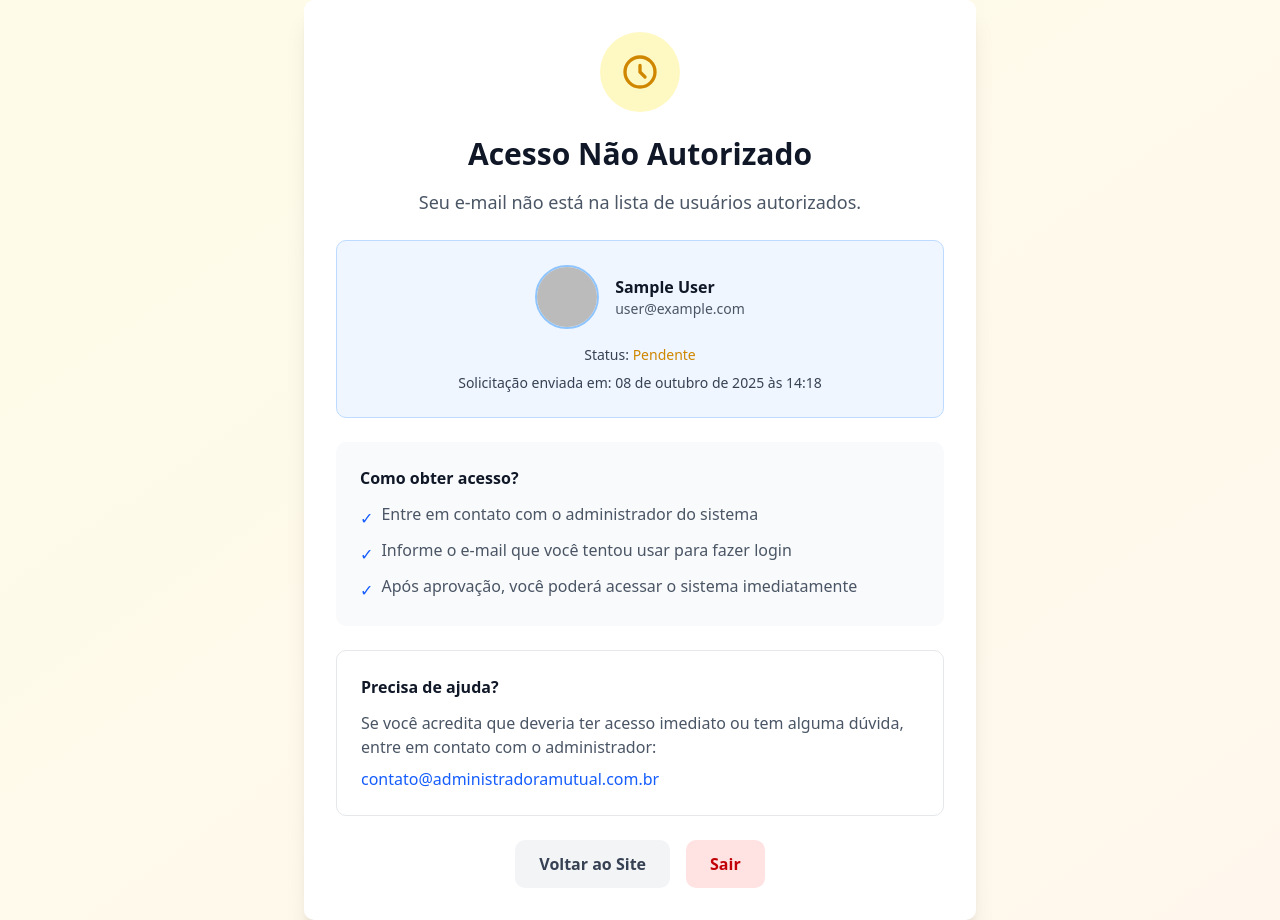
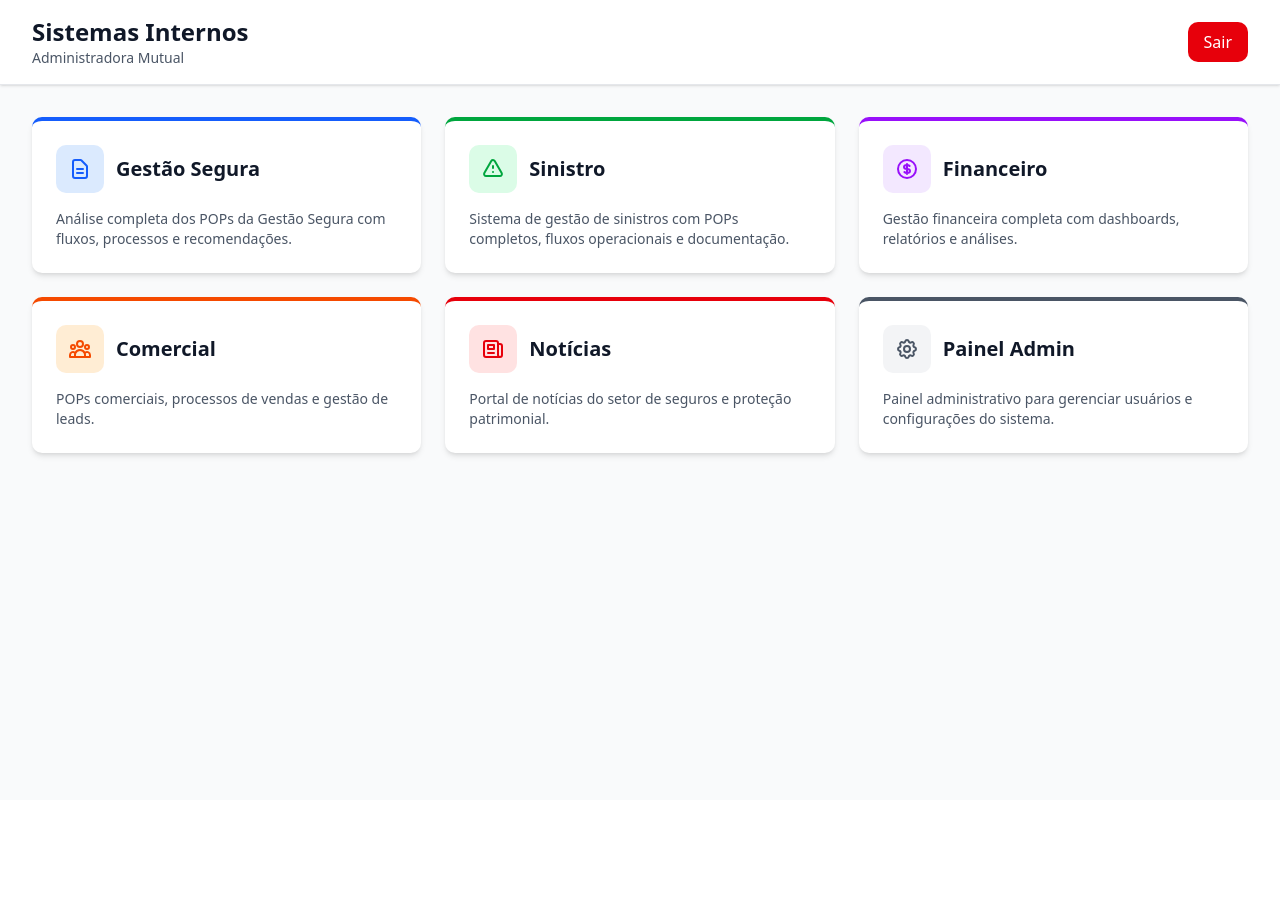
Before and after one commit to alessandro2401/administradora-mutual-novo, a React (Vite) app: page /sistemas-internos in a window 1280 px wide. Before the commit this address led to /acesso-negado. After the commit the page ends 800 px from the top, so only its background shows below. Built offline with nearby package versions, Linux system fonts and the light colour scheme; no server answers; the database is empty; sample sign-in values are in the browser's storage.

Commit message:
feat: implementar autenticação por senha única simples

```diff
--- /dev/null
+++ b/src/components/LoginSimples.jsx
@@ -0,0 +1,94 @@
+import { useState } from 'react';
+import { useNavigate } from 'react-router-dom';
+
+const LoginSimples = () => {
+  const [password, setPassword] = useState('');
+  const [error, setError] = useState('');
+  const [loading, setLoading] = useState(false);
+  const navigate = useNavigate();
+
+  // Senha armazenada (em produção, isso viria de variável de ambiente)
+  const CORRECT_PASSWORD = 'Mutual@2025br';
+
+  const handleSubmit = (e) => {
+    e.preventDefault();
+    setError('');
+    setLoading(true);
+
+    // Simular um pequeno delay para parecer mais natural
+    setTimeout(() => {
+      if (password === CORRECT_PASSWORD) {
+        // Armazenar autenticação no sessionStorage
+        sessionStorage.setItem('authenticated', 'true');
+        sessionStorage.setItem('authTime', Date.now().toString());
+        navigate('/sistemas-internos');
+      } else {
+        setError('Senha incorreta. Tente novamente.');
+        setPassword('');
+      }
+      setLoading(false);
+    }, 500);
+  };
+
+  return (
+    <div className="min-h-screen flex items-center justify-center bg-gradient-to-br from-blue-50 to-blue-100">
+      <div className="max-w-md w-full bg-white rounded-lg shadow-xl p-8">
+        <div className="text-center mb-8">
+          <div className="mx-auto w-16 h-16 bg-blue-600 rounded-full flex items-center justify-center mb-4">
+            <svg className="w-8 h-8 text-white" fill="none" stroke="currentColor" viewBox="0 0 24 24">
+              <path strokeLinecap="round" strokeLinejoin="round" strokeWidth={2} d="M12 15v2m-6 4h12a2 2 0 002-2v-6a2 2 0 00-2-2H6a2 2 0 00-2 2v6a2 2 0 002 2zm10-10V7a4 4 0 00-8 0v4h8z" />
+            </svg>
+          </div>
+          <h1 className="text-3xl font-bold text-gray-900 mb-2">
+            Sistemas Internos
+          </h1>
+          <p className="text-gray-600">
+            Administradora Mutual
+          </p>
+        </div>
+
+        <form onSubmit={handleSubmit} className="space-y-4">
+          <div>
+            <label htmlFor="password" className="block text-sm font-medium text-gray-700 mb-2">
+              Senha de Acesso
+            </label>
+            <input
+              type="password"
+              id="password"
+              value={password}
+              onChange={(e) => setPassword(e.target.value)}
+              className="w-full px-4 py-3 border-2 border-gray-300 rounded-lg focus:border-blue-500 focus:outline-none transition-colors"
+              placeholder="Digite a senha"
+              disabled={loading}
+              autoFocus
+            />
+          </div>
+
+          {error && (
+            <div className="bg-red-50 border border-red-200 text-red-700 px-4 py-3 rounded-lg text-sm">
+              {error}
+            </div>
+          )}
+
+          <button
+            type="submit"
+            disabled={loading || !password}
+            className="w-full bg-blue-600 text-white font-semibold py-3 rounded-lg hover:bg-blue-700 transition-colors disabled:opacity-50 disabled:cursor-not-allowed"
+          >
+            {loading ? 'Verificando...' : 'Entrar'}
+          </button>
+        </form>
+
+        <div className="mt-8 pt-6 border-t border-gray-200">
+          <p className="text-sm text-gray-500 text-center">
+            Acesso restrito a usuários autorizados.
+            <br />
+            Caso não tenha a senha, entre em contato com o administrador.
+          </p>
+        </div>
+      </div>
+    </div>
+  );
+};
+
+export default LoginSimples;
--- /dev/null
+++ b/src/components/ProtectedRouteSimples.jsx
@@ -0,0 +1,26 @@
+import { Navigate } from 'react-router-dom';
+
+const ProtectedRouteSimples = ({ children }) => {
+  const isAuthenticated = sessionStorage.getItem('authenticated') === 'true';
+  const authTime = sessionStorage.getItem('authTime');
+
+  // Verificar se a autenticação ainda é válida (24 horas)
+  if (isAuthenticated && authTime) {
+    const now = Date.now();
+    const authAge = now - parseInt(authTime);
+    const twentyFourHours = 24 * 60 * 60 * 1000;
+
+    if (authAge > twentyFourHours) {
+      // Sessão expirada
+      sessionStorage.removeItem('authenticated');
+      sessionStorage.removeItem('authTime');
+      return <Navigate to="/login" replace />;
+    }
+
+    return children;
+  }
+
+  return <Navigate to="/login" replace />;
+};
+
+export default ProtectedRouteSimples;
--- a/src/components/SistemasInternos.jsx
+++ b/src/components/SistemasInternos.jsx
@@ -1,40 +1,13 @@
-import { useAuth } from '../contexts/AuthContext';
 import { useNavigate } from 'react-router-dom';
-import { useEffect } from 'react';
 
 const SistemasInternos = () => {
-  const { user, isAuthorized, signOut, loading } = useAuth();
   const navigate = useNavigate();
 
-  useEffect(() => {
-    if (!loading) {
-      if (!user) {
-        navigate('/login');
-      } else if (!isAuthorized) {
-        navigate('/aguardando-aprovacao');
-      }
-    }
-  }, [user, isAuthorized, loading, navigate]);
-
-  const handleSignOut = async () => {
-    await signOut();
+  const handleSignOut = () => {
+    sessionStorage.removeItem('authenticated');
+    sessionStorage.removeItem('authTime');
     navigate('/login');
   };
-
-  if (loading) {
-    return (
-      <div className="min-h-screen flex items-center justify-center bg-gray-50">
-        <div className="text-center">
-          <div className="animate-spin rounded-full h-12 w-12 border-b-2 border-blue-600 mx-auto mb-4"></div>
-          <p className="text-gray-600">Carregando...</p>
-        </div>
-      </div>
-    );
-  }
-
-  if (!user || !isAuthorized) {
-    return null;
-  }
 
   return (
     <div className="min-h-screen bg-gray-50">
@@ -50,194 +23,139 @@ const SistemasInternos = () => {
                 Administradora Mutual
               </p>
             </div>
-            <div className="flex items-center gap-4">
-              <div className="text-right">
-                <p className="text-sm font-medium text-gray-900">
-                  {user.displayName || 'Usuário'}
-                </p>
-                <p className="text-xs text-gray-500">{user.email}</p>
-              </div>
             <button
               onClick={handleSignOut}
-                className="bg-red-600 hover:bg-red-700 text-white px-4 py-2 rounded-lg text-sm font-medium transition-colors duration-200"
+              className="px-4 py-2 bg-red-600 text-white rounded-lg hover:bg-red-700 transition-colors font-medium"
             >
               Sair
             </button>
-            </div>
           </div>
         </div>
       </header>
 
       {/* Main Content */}
       <main className="max-w-7xl mx-auto px-4 sm:px-6 lg:px-8 py-8">
-        <div className="bg-white rounded-lg shadow-md p-6 mb-6">
-          <h2 className="text-xl font-semibold text-gray-900 mb-4">
-            Bem-vindo ao Sistema Interno
-          </h2>
-          <p className="text-gray-600 mb-4">
-            Você está autenticado e autorizado a acessar esta área restrita.
-          </p>
-          <div className="bg-green-50 border border-green-200 rounded-lg p-4">
-            <p className="text-sm text-green-800">
-              ✓ Acesso autorizado para: <strong>{user.email}</strong>
-            </p>
-          </div>
-        </div>
+        <div className="grid grid-cols-1 md:grid-cols-2 lg:grid-cols-3 gap-6">
 
-        {/* Cards de funcionalidades */}
-        <div className="grid grid-cols-1 md:grid-cols-2 lg:grid-cols-3 gap-6">
-          <div className="bg-white rounded-lg shadow-md p-6 hover:shadow-lg transition-shadow duration-200">
-            <div className="flex items-center justify-center h-12 w-12 rounded-full bg-blue-100 mb-4">
-              <svg
-                className="h-6 w-6 text-blue-600"
-                fill="none"
-                stroke="currentColor"
-                viewBox="0 0 24 24"
+          {/* Card: Gestão Segura */}
+          <a
+            href="https://gestaosegura.administradoramutual.com.br"
+            target="_blank"
+            rel="noopener noreferrer"
+            className="bg-white rounded-lg shadow-md hover:shadow-lg transition-shadow p-6 border-t-4 border-blue-600"
           >
-                <path
-                  strokeLinecap="round"
-                  strokeLinejoin="round"
-                  strokeWidth={2}
-                  d="M9 12h6m-6 4h6m2 5H7a2 2 0 01-2-2V5a2 2 0 012-2h5.586a1 1 0 01.707.293l5.414 5.414a1 1 0 01.293.707V19a2 2 0 01-2 2z"
-                />
+            <div className="flex items-center mb-4">
+              <div className="w-12 h-12 bg-blue-100 rounded-lg flex items-center justify-center">
+                <svg className="w-6 h-6 text-blue-600" fill="none" stroke="currentColor" viewBox="0 0 24 24">
+                  <path strokeLinecap="round" strokeLinejoin="round" strokeWidth={2} d="M9 12h6m-6 4h6m2 5H7a2 2 0 01-2-2V5a2 2 0 012-2h5.586a1 1 0 01.707.293l5.414 5.414a1 1 0 01.293.707V19a2 2 0 01-2 2z" />
                 </svg>
               </div>
-            <h3 className="text-lg font-semibold text-gray-900 mb-2">
-              Documentos
-            </h3>
-            <p className="text-sm text-gray-600">
-              Acesse e gerencie documentos internos da empresa.
+              <h2 className="ml-3 text-xl font-semibold text-gray-900">Gestão Segura</h2>
+            </div>
+            <p className="text-gray-600 text-sm">
+              Análise completa dos POPs da Gestão Segura com fluxos, processos e recomendações.
             </p>
-          </div>
+          </a>
 
-          <div className="bg-white rounded-lg shadow-md p-6 hover:shadow-lg transition-shadow duration-200">
-            <div className="flex items-center justify-center h-12 w-12 rounded-full bg-green-100 mb-4">
-              <svg
-                className="h-6 w-6 text-green-600"
-                fill="none"
-                stroke="currentColor"
-                viewBox="0 0 24 24"
+          {/* Card: Sinistro */}
+          <a
+            href="https://sinistro.administradoramutual.com.br"
+            target="_blank"
+            rel="noopener noreferrer"
+            className="bg-white rounded-lg shadow-md hover:shadow-lg transition-shadow p-6 border-t-4 border-green-600"
           >
-                <path
-                  strokeLinecap="round"
-                  strokeLinejoin="round"
-                  strokeWidth={2}
-                  d="M9 19v-6a2 2 0 00-2-2H5a2 2 0 00-2 2v6a2 2 0 002 2h2a2 2 0 002-2zm0 0V9a2 2 0 012-2h2a2 2 0 012 2v10m-6 0a2 2 0 002 2h2a2 2 0 002-2m0 0V5a2 2 0 012-2h2a2 2 0 012 2v14a2 2 0 01-2 2h-2a2 2 0 01-2-2z"
-                />
+            <div className="flex items-center mb-4">
+              <div className="w-12 h-12 bg-green-100 rounded-lg flex items-center justify-center">
+                <svg className="w-6 h-6 text-green-600" fill="none" stroke="currentColor" viewBox="0 0 24 24">
+                  <path strokeLinecap="round" strokeLinejoin="round" strokeWidth={2} d="M12 9v2m0 4h.01m-6.938 4h13.856c1.54 0 2.502-1.667 1.732-3L13.732 4c-.77-1.333-2.694-1.333-3.464 0L3.34 16c-.77 1.333.192 3 1.732 3z" />
                 </svg>
               </div>
-            <h3 className="text-lg font-semibold text-gray-900 mb-2">
-              Relatórios
-            </h3>
-            <p className="text-sm text-gray-600">
-              Visualize relatórios e análises de dados.
+              <h2 className="ml-3 text-xl font-semibold text-gray-900">Sinistro</h2>
+            </div>
+            <p className="text-gray-600 text-sm">
+              Sistema de gestão de sinistros com POPs completos, fluxos operacionais e documentação.
             </p>
-          </div>
+          </a>
 
-          <button
-            onClick={() => navigate('/admin')}
-            className="bg-white rounded-lg shadow-md p-6 hover:shadow-lg transition-shadow duration-200 text-left w-full"
+          {/* Card: Financeiro */}
+          <a
+            href="https://financeiro.administradoramutual.com.br"
+            target="_blank"
+            rel="noopener noreferrer"
+            className="bg-white rounded-lg shadow-md hover:shadow-lg transition-shadow p-6 border-t-4 border-purple-600"
           >
-            <div className="flex items-center justify-center h-12 w-12 rounded-full bg-purple-100 mb-4">
-              <svg
-                className="h-6 w-6 text-purple-600"
-                fill="none"
-                stroke="currentColor"
-                viewBox="0 0 24 24"
-              >
-                <path
-                  strokeLinecap="round"
-                  strokeLinejoin="round"
-                  strokeWidth={2}
-                  d="M12 4.354a4 4 0 110 5.292M15 21H3v-1a6 6 0 0112 0v1zm0 0h6v-1a6 6 0 00-9-5.197M13 7a4 4 0 11-8 0 4 4 0 018 0z"
-                />
+            <div className="flex items-center mb-4">
+              <div className="w-12 h-12 bg-purple-100 rounded-lg flex items-center justify-center">
+                <svg className="w-6 h-6 text-purple-600" fill="none" stroke="currentColor" viewBox="0 0 24 24">
+                  <path strokeLinecap="round" strokeLinejoin="round" strokeWidth={2} d="M12 8c-1.657 0-3 .895-3 2s1.343 2 3 2 3 .895 3 2-1.343 2-3 2m0-8c1.11 0 2.08.402 2.599 1M12 8V7m0 1v8m0 0v1m0-1c-1.11 0-2.08-.402-2.599-1M21 12a9 9 0 11-18 0 9 9 0 0118 0z" />
                 </svg>
               </div>
-            <h3 className="text-lg font-semibold text-gray-900 mb-2">
-              Gerenciar Usuários
-            </h3>
-            <p className="text-sm text-gray-600">
-              Aprove ou rejeite solicitações de acesso ao sistema.
+              <h2 className="ml-3 text-xl font-semibold text-gray-900">Financeiro</h2>
+            </div>
+            <p className="text-gray-600 text-sm">
+              Gestão financeira completa com dashboards, relatórios e análises.
             </p>
-          </button>
+          </a>
 
-          <div className="bg-white rounded-lg shadow-md p-6 hover:shadow-lg transition-shadow duration-200">
-            <div className="flex items-center justify-center h-12 w-12 rounded-full bg-yellow-100 mb-4">
-              <svg
-                className="h-6 w-6 text-yellow-600"
-                fill="none"
-                stroke="currentColor"
-                viewBox="0 0 24 24"
+          {/* Card: Comercial */}
+          <a
+            href="https://comercial.administradoramutual.com.br"
+            target="_blank"
+            rel="noopener noreferrer"
+            className="bg-white rounded-lg shadow-md hover:shadow-lg transition-shadow p-6 border-t-4 border-orange-600"
           >
-                <path
-                  strokeLinecap="round"
-                  strokeLinejoin="round"
-                  strokeWidth={2}
-                  d="M10.325 4.317c.426-1.756 2.924-1.756 3.35 0a1.724 1.724 0 002.573 1.066c1.543-.94 3.31.826 2.37 2.37a1.724 1.724 0 001.065 2.572c1.756.426 1.756 2.924 0 3.35a1.724 1.724 0 00-1.066 2.573c.94 1.543-.826 3.31-2.37 2.37a1.724 1.724 0 00-2.572 1.065c-.426 1.756-2.924 1.756-3.35 0a1.724 1.724 0 00-2.573-1.066c-1.543.94-3.31-.826-2.37-2.37a1.724 1.724 0 00-1.065-2.572c-1.756-.426-1.756-2.924 0-3.35a1.724 1.724 0 001.066-2.573c-.94-1.543.826-3.31 2.37-2.37.996.608 2.296.07 2.572-1.065z"
-                />
-                <path
-                  strokeLinecap="round"
-                  strokeLinejoin="round"
-                  strokeWidth={2}
-                  d="M15 12a3 3 0 11-6 0 3 3 0 016 0z"
-                />
+            <div className="flex items-center mb-4">
+              <div className="w-12 h-12 bg-orange-100 rounded-lg flex items-center justify-center">
+                <svg className="w-6 h-6 text-orange-600" fill="none" stroke="currentColor" viewBox="0 0 24 24">
+                  <path strokeLinecap="round" strokeLinejoin="round" strokeWidth={2} d="M17 20h5v-2a3 3 0 00-5.356-1.857M17 20H7m10 0v-2c0-.656-.126-1.283-.356-1.857M7 20H2v-2a3 3 0 015.356-1.857M7 20v-2c0-.656.126-1.283.356-1.857m0 0a5.002 5.002 0 019.288 0M15 7a3 3 0 11-6 0 3 3 0 016 0zm6 3a2 2 0 11-4 0 2 2 0 014 0zM7 10a2 2 0 11-4 0 2 2 0 014 0z" />
                 </svg>
               </div>
-            <h3 className="text-lg font-semibold text-gray-900 mb-2">
-              Configurações
-            </h3>
-            <p className="text-sm text-gray-600">
-              Ajuste configurações e preferências do sistema.
+              <h2 className="ml-3 text-xl font-semibold text-gray-900">Comercial</h2>
+            </div>
+            <p className="text-gray-600 text-sm">
+              POPs comerciais, processos de vendas e gestão de leads.
             </p>
-          </div>
+          </a>
 
-          <div className="bg-white rounded-lg shadow-md p-6 hover:shadow-lg transition-shadow duration-200">
-            <div className="flex items-center justify-center h-12 w-12 rounded-full bg-red-100 mb-4">
-              <svg
-                className="h-6 w-6 text-red-600"
-                fill="none"
-                stroke="currentColor"
-                viewBox="0 0 24 24"
+          {/* Card: Notícias */}
+          <a
+            href="https://noticias.administradoramutual.com.br"
+            target="_blank"
+            rel="noopener noreferrer"
+            className="bg-white rounded-lg shadow-md hover:shadow-lg transition-shadow p-6 border-t-4 border-red-600"
           >
-                <path
-                  strokeLinecap="round"
-                  strokeLinejoin="round"
-                  strokeWidth={2}
-                  d="M12 9v2m0 4h.01m-6.938 4h13.856c1.54 0 2.502-1.667 1.732-3L13.732 4c-.77-1.333-2.694-1.333-3.464 0L3.34 16c-.77 1.333.192 3 1.732 3z"
-                />
+            <div className="flex items-center mb-4">
+              <div className="w-12 h-12 bg-red-100 rounded-lg flex items-center justify-center">
+                <svg className="w-6 h-6 text-red-600" fill="none" stroke="currentColor" viewBox="0 0 24 24">
+                  <path strokeLinecap="round" strokeLinejoin="round" strokeWidth={2} d="M19 20H5a2 2 0 01-2-2V6a2 2 0 012-2h10a2 2 0 012 2v1m2 13a2 2 0 01-2-2V7m2 13a2 2 0 002-2V9a2 2 0 00-2-2h-2m-4-3H9M7 16h6M7 8h6v4H7V8z" />
                 </svg>
               </div>
-            <h3 className="text-lg font-semibold text-gray-900 mb-2">
-              Alertas
-            </h3>
-            <p className="text-sm text-gray-600">
-              Visualize alertas e notificações importantes.
+              <h2 className="ml-3 text-xl font-semibold text-gray-900">Notícias</h2>
+            </div>
+            <p className="text-gray-600 text-sm">
+              Portal de notícias do setor de seguros e proteção patrimonial.
             </p>
-          </div>
+          </a>
 
-          <div className="bg-white rounded-lg shadow-md p-6 hover:shadow-lg transition-shadow duration-200">
-            <div className="flex items-center justify-center h-12 w-12 rounded-full bg-indigo-100 mb-4">
-              <svg
-                className="h-6 w-6 text-indigo-600"
-                fill="none"
-                stroke="currentColor"
-                viewBox="0 0 24 24"
+          {/* Card: Painel Admin */}
+          <a
+            href="/admin"
+            className="bg-white rounded-lg shadow-md hover:shadow-lg transition-shadow p-6 border-t-4 border-gray-600"
           >
-                <path
-                  strokeLinecap="round"
-                  strokeLinejoin="round"
-                  strokeWidth={2}
-                  d="M8 7V3m8 4V3m-9 8h10M5 21h14a2 2 0 002-2V7a2 2 0 00-2-2H5a2 2 0 00-2 2v12a2 2 0 002 2z"
-                />
+            <div className="flex items-center mb-4">
+              <div className="w-12 h-12 bg-gray-100 rounded-lg flex items-center justify-center">
+                <svg className="w-6 h-6 text-gray-600" fill="none" stroke="currentColor" viewBox="0 0 24 24">
+                  <path strokeLinecap="round" strokeLinejoin="round" strokeWidth={2} d="M10.325 4.317c.426-1.756 2.924-1.756 3.35 0a1.724 1.724 0 002.573 1.066c1.543-.94 3.31.826 2.37 2.37a1.724 1.724 0 001.065 2.572c1.756.426 1.756 2.924 0 3.35a1.724 1.724 0 00-1.066 2.573c.94 1.543-.826 3.31-2.37 2.37a1.724 1.724 0 00-2.572 1.065c-.426 1.756-2.924 1.756-3.35 0a1.724 1.724 0 00-2.573-1.066c-1.543.94-3.31-.826-2.37-2.37a1.724 1.724 0 00-1.065-2.572c-1.756-.426-1.756-2.924 0-3.35a1.724 1.724 0 001.066-2.573c-.94-1.543.826-3.31 2.37-2.37.996.608 2.296.07 2.572-1.065z" />
+                  <path strokeLinecap="round" strokeLinejoin="round" strokeWidth={2} d="M15 12a3 3 0 11-6 0 3 3 0 016 0z" />
                 </svg>
               </div>
-            <h3 className="text-lg font-semibold text-gray-900 mb-2">
-              Agenda
-            </h3>
-            <p className="text-sm text-gray-600">
-              Gerencie compromissos e eventos da empresa.
+              <h2 className="ml-3 text-xl font-semibold text-gray-900">Painel Admin</h2>
+            </div>
+            <p className="text-gray-600 text-sm">
+              Painel administrativo para gerenciar usuários e configurações do sistema.
             </p>
-          </div>
+          </a>
+
         </div>
       </main>
     </div>
--- a/src/main.jsx
+++ b/src/main.jsx
@@ -1,10 +1,8 @@
 import { StrictMode } from 'react';
 import { createRoot } from 'react-dom/client';
 import { BrowserRouter, Routes, Route, Navigate } from 'react-router-dom';
-import { AuthProvider } from './contexts/AuthContext';
-import ProtectedRoute from './components/ProtectedRoute';
-import Login from './components/Login';
-import WaitingApproval from './components/WaitingApproval';
+import ProtectedRouteSimples from './components/ProtectedRouteSimples';
+import LoginSimples from './components/LoginSimples';
 import SistemasInternos from './components/SistemasInternos';
 import AdminPanel from './components/AdminPanel';
 import App from './App.jsx';
@@ -12,25 +10,21 @@ import './index.css';
 
 createRoot(document.getElementById('root')).render(
   <StrictMode>
-    <AuthProvider>
     <BrowserRouter>
       <Routes>
         {/* Rota principal - Site público */}
         <Route path="/" element={<App />} />
 
         {/* Rota de login */}
-          <Route path="/login" element={<Login />} />
-
-          {/* Rota de acesso não autorizado */}
-          <Route path="/acesso-negado" element={<WaitingApproval />} />
+        <Route path="/login" element={<LoginSimples />} />
 
         {/* Rota protegida - Sistemas Internos */}
         <Route
           path="/sistemas-internos"
           element={
-              <ProtectedRoute>
+            <ProtectedRouteSimples>
               <SistemasInternos />
-              </ProtectedRoute>
+            </ProtectedRouteSimples>
           }
         />
 
@@ -38,19 +32,19 @@ createRoot(document.getElementById('root')).render(
         <Route
           path="/admin"
           element={
-              <ProtectedRoute>
+            <ProtectedRouteSimples>
               <AdminPanel />
-              </ProtectedRoute>
+            </ProtectedRouteSimples>
           }
         />
 
-          {/* Manter compatibilidade com rota antiga */}
-          <Route path="/aguardando-aprovacao" element={<Navigate to="/acesso-negado" replace />} />
+        {/* Redirecionar rotas antigas */}
+        <Route path="/acesso-negado" element={<Navigate to="/login" replace />} />
+        <Route path="/aguardando-aprovacao" element={<Navigate to="/login" replace />} />
 
         {/* Redirecionar rotas não encontradas para home */}
         <Route path="*" element={<Navigate to="/" replace />} />
       </Routes>
     </BrowserRouter>
-    </AuthProvider>
   </StrictMode>
 );
```
Lines whose indentation alone changed are shown as unchanged.
